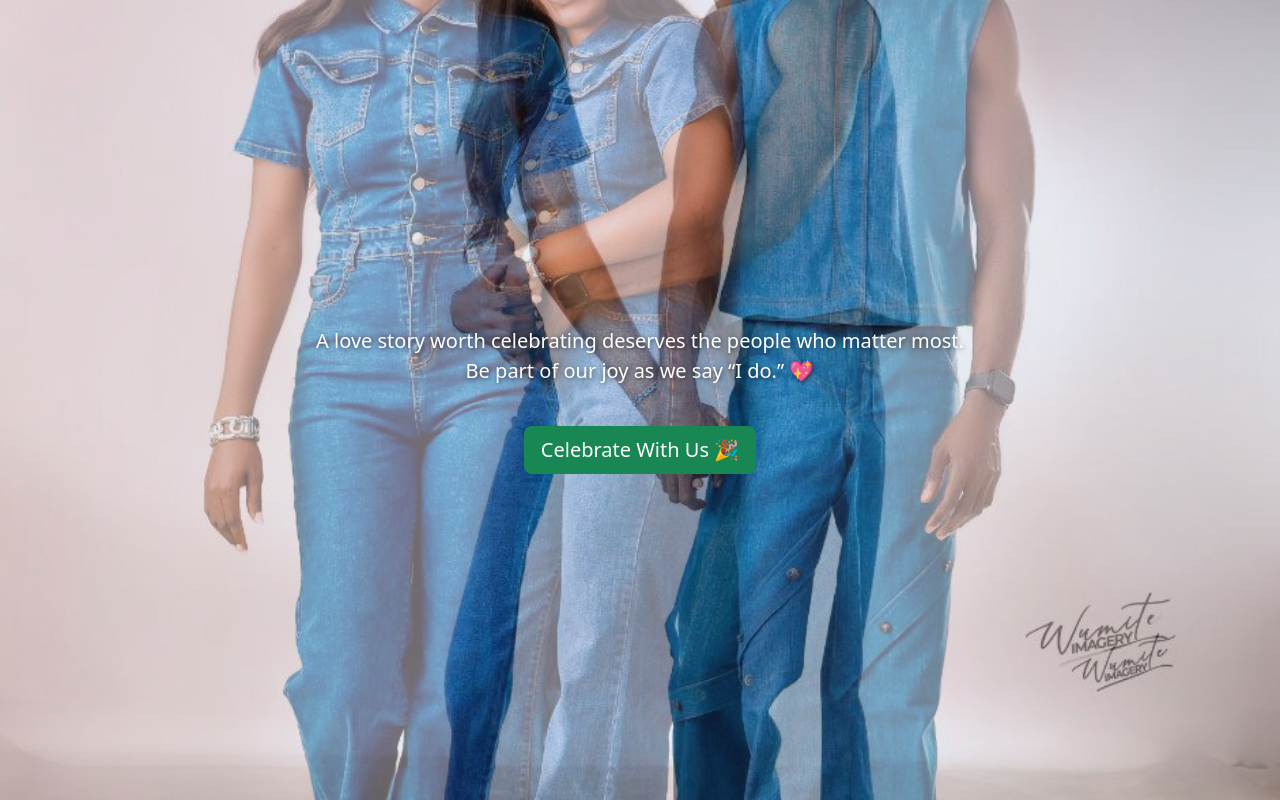
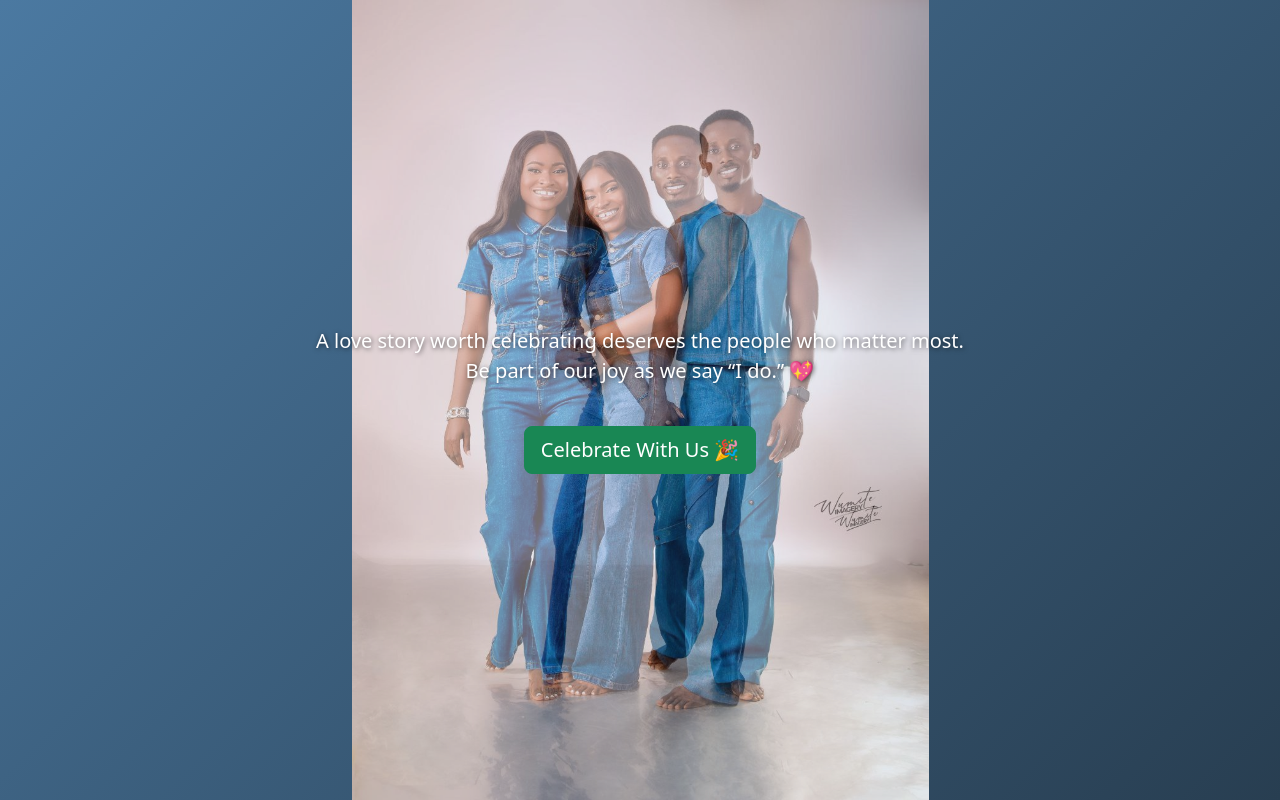
Before and after one commit to Obasolomoni/Kolade-IV, a React (Vite) app in the folder marriage-invite/: page / in a window 1280 px wide. Built offline with nearby package versions, Linux system fonts and the light colour scheme.

Commit message:
Added new background images

```diff
--- a/marriage-invite/src/App.jsx
+++ b/marriage-invite/src/App.jsx
@@ -61,7 +61,7 @@ export default function App() {
       <div
         style={{
           backgroundImage: `url(${bgImages[currentBg]})`,
-          backgroundSize: "cover",
+          backgroundSize: "contain",
           backgroundPosition: "center",
           backgroundRepeat: "no-repeat",
           position: "fixed",
```
